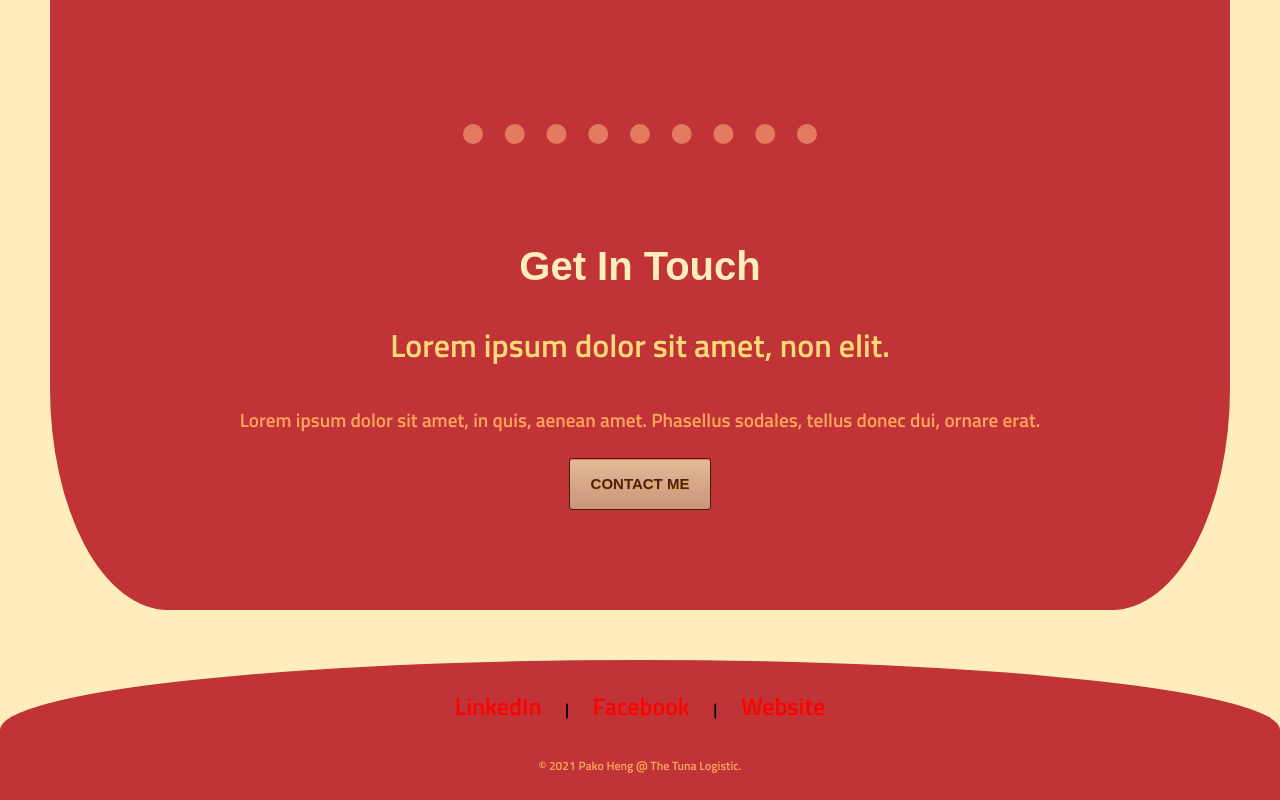
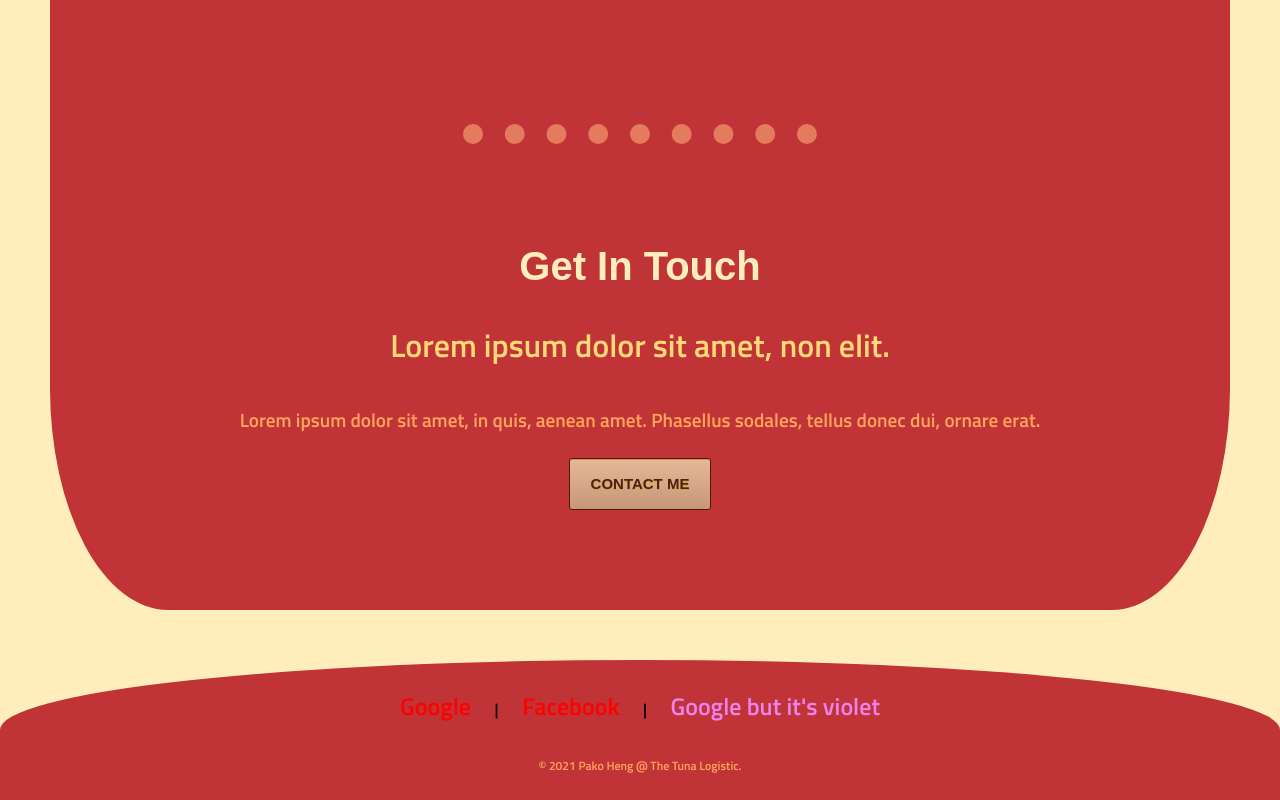
Before and after one commit to pako-heng/CSScv, a plain HTML site: page index.html in a window 1280 px wide. Shown: the part 2438-3238 px from the top of the page. Drawn offline with Linux system fonts and the light colour scheme; a web font is replaced by a local one.

Commit message:
fix link

```diff
--- a/index.html
+++ b/index.html
@@ -46,17 +46,17 @@
       <h2>Get In Touch</h2>
       <h3>Lorem ipsum dolor sit amet, non elit.</h3>
       <p>Lorem ipsum dolor sit amet, in quis, aenean amet. Phasellus sodales, tellus donec dui, ornare erat.</p>
-      <a class="btn" href="pakorn.hjr@gmail.com">CONTACT ME</a>
+      <a class="btn" href="https://www.google.com/">CONTACT ME</a>
     </div>
   </div>
 
 
   <div class="bottom-container">
-    <a class="footer-link" href="https://www.linkedin.com/pakorn-heng">LinkedIn</a>
+    <a class="footer-link" href="https://www.google.com/">Google</a>
      |
     <a class="footer-link" href="https://www.facebook.com/pleum.pakorn.98">Facebook</a>
      |
-    <a class="footer-link" href="https://www.google.com/">Website</a>
+    <a class="footer-link" style="color:violet" href="https://www.google.com/">Google but it's violet</a>
     <br>
     <p style="font-size:75%"> © 2021 Pako Heng @ The Tuna Logistic. </p>
 
```
